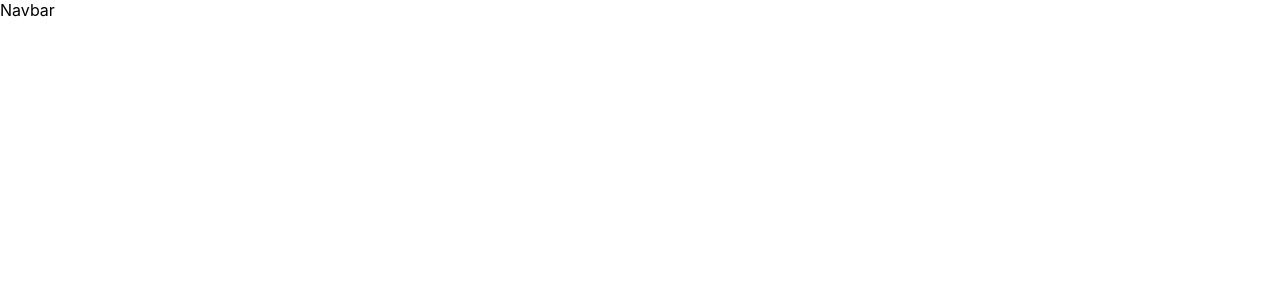
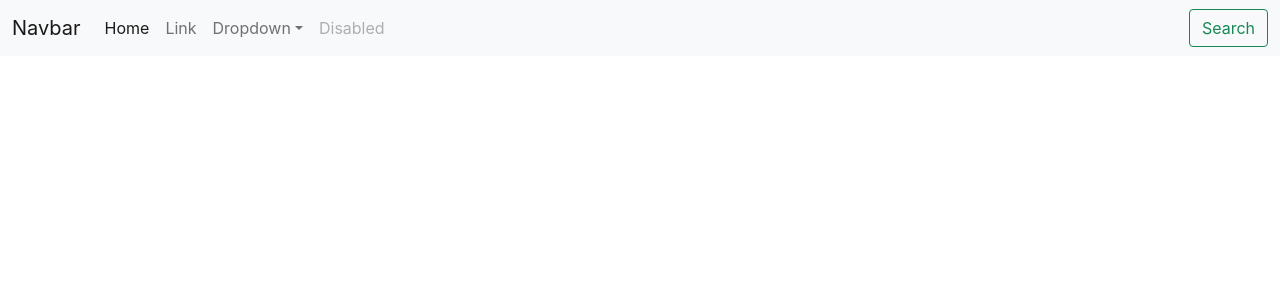
Before and after one commit to Ibrohimqor1/New_temple, a React (Create React App) app: page / in a window 1280 px wide. Shown: the top 300 px of the page. Built offline with nearby package versions, Linux system fonts and the light colour scheme.

Commit message:
first commcdvfdit

```diff
--- a/public/index.html
+++ b/public/index.html
@@ -9,35 +9,17 @@
       name="description"
       content="Web site created using create-react-app"
     />
+    <link href="https://cdn.jsdelivr.net/npm/bootstrap@5.0.2/dist/css/bootstrap.min.css" rel="stylesheet" integrity="sha384-EVSTQN3/azprG1Anm3QDgpJLIm9Nao0Yz1ztcQTwFspd3yD65VohhpuuCOmLASjC" crossorigin="anonymous">
     <link rel="apple-touch-icon" href="%PUBLIC_URL%/logo192.png" />
-    <!--
-      manifest.json provides metadata used when your web app is installed on a
-      user's mobile device or desktop. See https://developers.google.com/web/fundamentals/web-app-manifest/
-    -->
+
+    <script src="https://cdn.jsdelivr.net/npm/bootstrap@5.0.2/dist/js/bootstrap.bundle.min.js" integrity="sha384-MrcW6ZMFYlzcLA8Nl+NtUVF0sA7MsXsP1UyJoMp4YLEuNSfAP+JcXn/tWtIaxVXM" crossorigin="anonymous"></script>
     <link rel="manifest" href="%PUBLIC_URL%/manifest.json" />
-    <!--
-      Notice the use of %PUBLIC_URL% in the tags above.
-      It will be replaced with the URL of the `public` folder during the build.
-      Only files inside the `public` folder can be referenced from the HTML.
 
-      Unlike "/favicon.ico" or "favicon.ico", "%PUBLIC_URL%/favicon.ico" will
-      work correctly both with client-side routing and a non-root public URL.
-      Learn how to configure a non-root public URL by running `npm run build`.
-    -->
     <title>React App</title>
   </head>
   <body>
     <noscript>You need to enable JavaScript to run this app.</noscript>
     <div id="root"></div>
-    <!--
-      This HTML file is a template.
-      If you open it directly in the browser, you will see an empty page.
 
-      You can add webfonts, meta tags, or analytics to this file.
-      The build step will place the bundled scripts into the <body> tag.
-
-      To begin the development, run `npm start` or `yarn start`.
-      To create a production bundle, use `npm run build` or `yarn build`.
-    -->
   </body>
 </html>
--- a/src/components/Navbar/Navbar.jsx
+++ b/src/components/Navbar/Navbar.jsx
@@ -2,7 +2,45 @@
 
 const Navbar = () => {
   return (
-    <div>Navbar</div>
+    <div>
+        <nav class="navbar navbar-expand-lg navbar-light bg-light">
+  <div class="container-fluid">
+    <a class="navbar-brand" href="#">Navbar</a>
+    <button class="navbar-toggler" type="button" data-bs-toggle="collapse" data-bs-target="#navbarSupportedContent" aria-controls="navbarSupportedContent" aria-expanded="false" aria-label="Toggle navigation">
+      <span class="navbar-toggler-icon"></span>
+    </button>
+    <div class="collapse navbar-collapse" id="navbarSupportedContent">
+      <ul class="navbar-nav me-auto mb-2 mb-lg-0">
+        <li class="nav-item">
+          <a class="nav-link active" aria-current="page" href="#">Home</a>
+        </li>
+        <li class="nav-item">
+          <a class="nav-link" href="#">Link</a>
+        </li>
+        <li class="nav-item dropdown">
+          <a class="nav-link dropdown-toggle" href="#" id="navbarDropdown" role="button" data-bs-toggle="dropdown" aria-expanded="false">
+            Dropdown
+          </a>
+          <ul class="dropdown-menu" aria-labelledby="navbarDropdown">
+            <li><a class="dropdown-item" href="#">Action</a></li>
+            <li><a class="dropdown-item" href="#">Another action</a></li>
+
+            <li><a class="dropdown-item" href="#">Something else here</a></li>
+          </ul>
+        </li>
+        <li class="nav-item">
+          <a class="nav-link disabled" href="#" tabindex="-1" aria-disabled="true">Disabled</a>
+        </li>
+      </ul>
+      <form class="d-flex">
+
+        <button class="btn btn-outline-success" type="submit">Search</button>
+      </form>
+    </div>
+  </div>
+</nav>
+
+    </div>
   )
 }
 
```
Also changed, not shown: src/App.js (line endings or trailing spaces).
